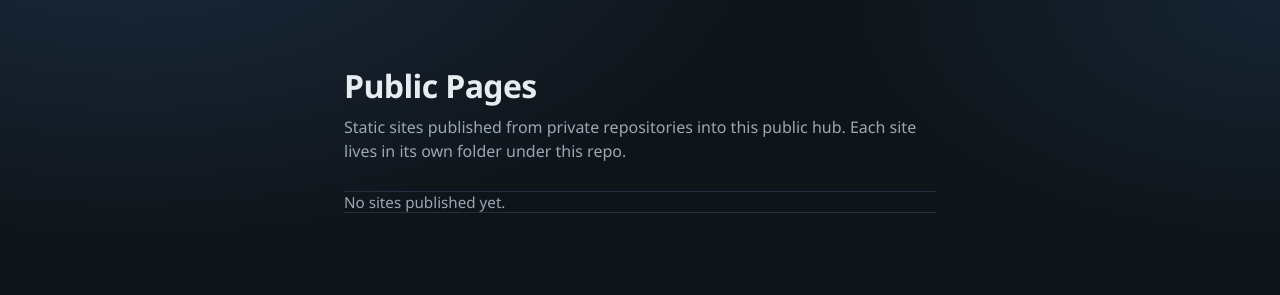
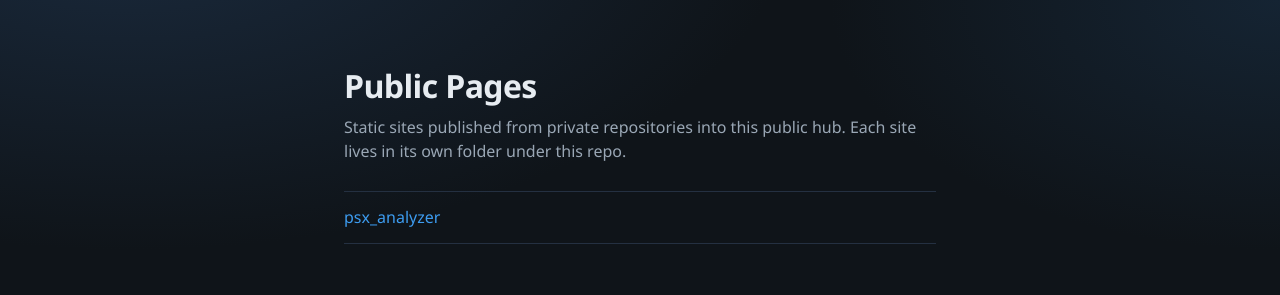
Before and after one commit to alishah151/public_pages, a plain HTML site: page index.html in a window 1280 px wide. Drawn offline with Linux system fonts and the light colour scheme.

Commit message:
chore: refresh hub site list

```diff
--- a/index.html
+++ b/index.html
@@ -72,7 +72,7 @@
         Each site lives in its own folder under this repo.
       </p>
       <ul>
-        <li class="empty">No sites published yet.</li>
+        <li><a href="./psx_analyzer/">psx_analyzer</a></li>
       </ul>
     </main>
   </body>
```
